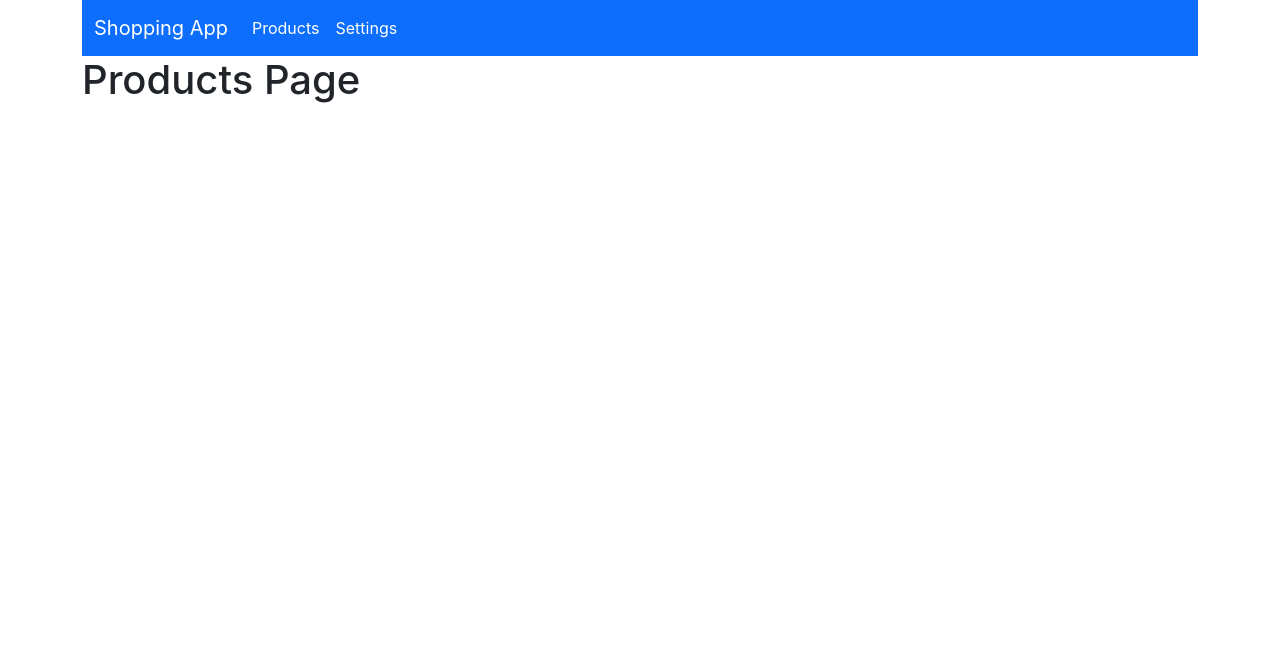
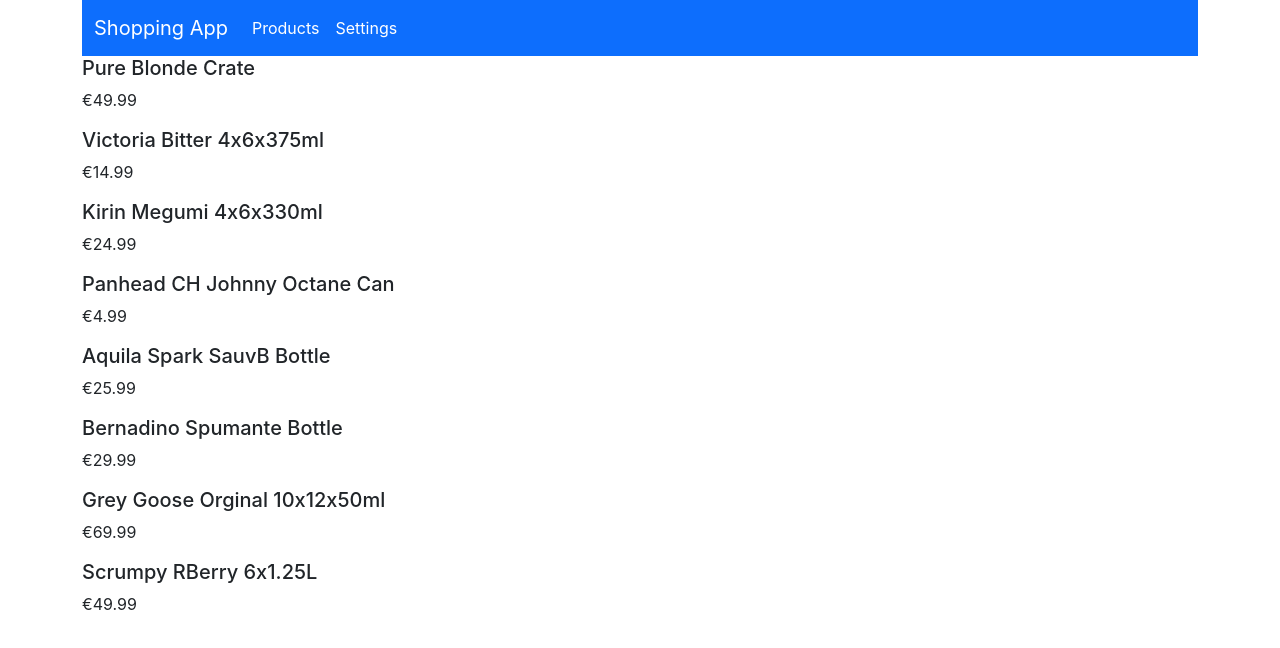
Before and after one commit to abhijitmabhi/shoppingapp, a React (Create React App) app: page / in a window 1280 px wide. Shown: the top 648 px of the page. Built offline with nearby package versions, Linux system fonts and the light colour scheme.

Commit message:
Data retrived from JSON file and showed in ProductItem component

```diff
--- a/src/components/products/ProductItem.js
+++ b/src/components/products/ProductItem.js
@@ -0,0 +1,12 @@
+import React from 'react'
+
+const ProductItem = (props) => {
+    return (
+        <div>
+            <h5>{props.productName}</h5>
+            <p>{props.price}</p>
+        </div>
+    )
+}
+
+export default ProductItem
--- a/src/components/products/ProductList.js
+++ b/src/components/products/ProductList.js
@@ -0,0 +1,21 @@
+import React from 'react'
+import ProductItem from './ProductItem'
+
+const ProductList = (props) => {
+    return (
+        <div>
+            {props.products.map((product) => {
+                return <ProductItem
+                    key={product.index}
+                    isSale={product.isSale}
+                    price={product.price}
+                    productImage={product.productImage}
+                    productName={product.productName}
+                    type={product.type}
+                />
+            })}
+        </div>
+    )
+}
+
+export default ProductList
--- a/src/pages/Products.js
+++ b/src/pages/Products.js
@@ -1,9 +1,11 @@
 import React from 'react'
+import jsonData from '../data/DummyData.json'
+import ProductList from '../components/products/ProductList'
 
 const Products = () => {
     return (
         <div>
-            <h1>Products Page</h1>
+           <ProductList products={jsonData} />
         </div>
     )
 }
```
